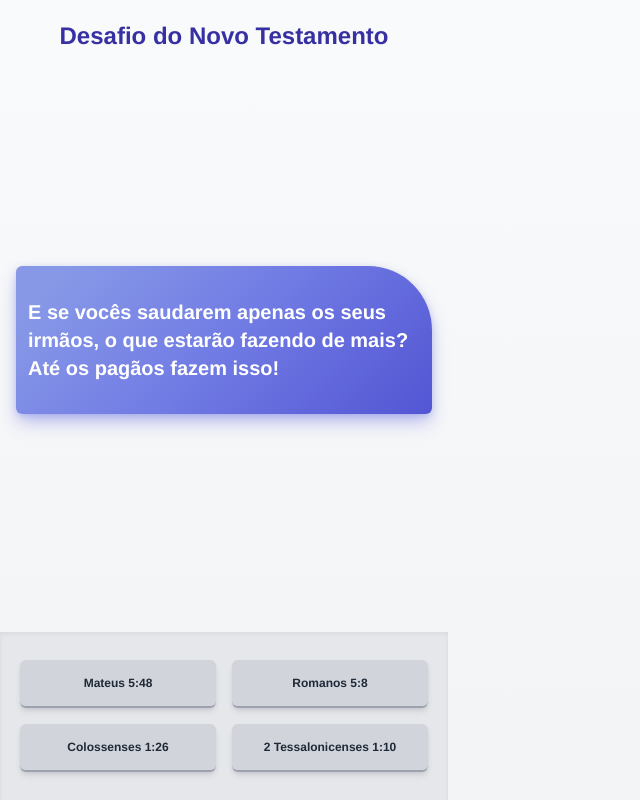
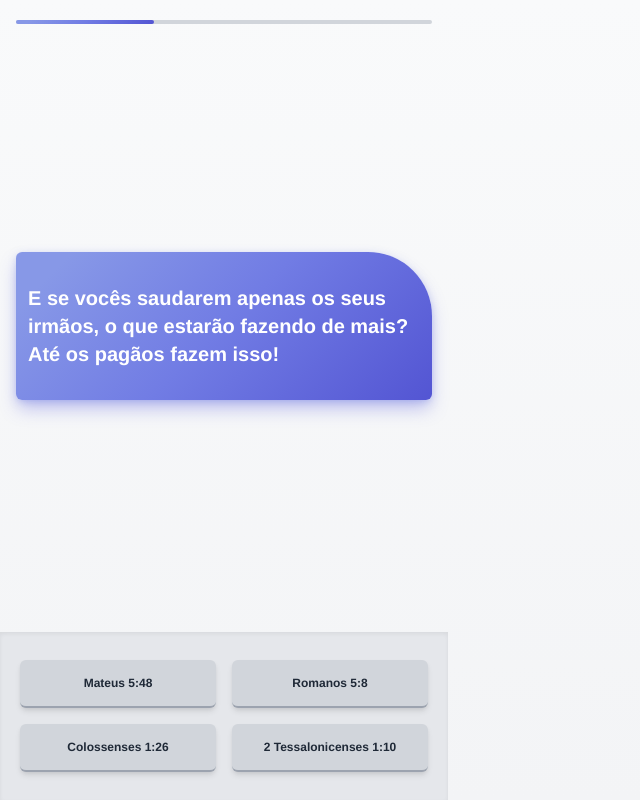
Before and after one commit to filipemerker/quiz, a Vue app: page /multipla-escolha in a window 1280 px wide. Shown: the whole page, without its empty margins (0-640 px from the left). Built offline with nearby package versions, Linux system fonts and the light colour scheme.

Commit message:
Implement timer

```diff
--- a/src/components/MultipleAnswer/Challenge.vue
+++ b/src/components/MultipleAnswer/Challenge.vue
@@ -1,12 +1,14 @@
 <template>
   <div class="flex flex-col min-h-screen h-full w-full max-w-md">
-    <header class="w-full py-5 flex flex-wrap content-center justify-center">
-      <h1
-        data-testid="title"
-        class="text-indigo-800 text-2xl font-bold text-center"
-      >
-        Desafio do Novo Testamento
-      </h1>
+    <header
+      class="w-full py-5 px-4 flex flex-wrap content-center justify-center"
+    >
+      <div class="timer w-full h-1 bg-gray-300 rounded-full ">
+        <div
+          :style="{ width: `${percentile}%` }"
+          class="h-full max-w-full rounded-full gradient-1 transition-all ease-in-out"
+        ></div>
+      </div>
     </header>
     <div v-if="question" class="w-full flex-grow flex items-stretch">
       <Question
@@ -21,6 +23,7 @@
 <script lang="ts">
 import { defineComponent, ref } from 'vue'
 import { useRouter } from 'vue-router'
+import { useTimer } from '@/helpers/hooks'
 import Question from '@/components/MultipleAnswer/Question.vue'
 import { createMultipleChoiceQuestion } from '@/helpers/bible'
 import { MultipleAnswerQuestion } from '@/types/Quiz'
@@ -31,11 +34,14 @@ export default defineComponent({
   async setup() {
     const { push } = useRouter()
     const question = ref<MultipleAnswerQuestion | null>(null)
+    const { percentile, reset, kill } = useTimer(15000)
+
     question.value = await createMultipleChoiceQuestion()
 
     const onSelect = async (option: string, rightAlternative: string) => {
       if (option === rightAlternative) {
         question.value = await createMultipleChoiceQuestion()
+        reset()
       } else {
         push('/')
       }
@@ -45,6 +51,7 @@ export default defineComponent({
       Question,
       question,
       onSelect,
+      percentile,
     }
   },
 })
--- /dev/null
+++ b/src/helpers/hooks.ts
@@ -0,0 +1,27 @@
+import { ref } from 'vue'
+
+export const useTimer = (max: number) => {
+  const time = ref(0)
+  const percentile = ref(0)
+
+  const clock = ref(
+    setInterval(() => {
+      time.value += 100
+      percentile.value = (time.value * 100) / max
+    }, 100)
+  )
+
+  return {
+    time,
+    percentile,
+    reset: () => {
+      time.value = 0
+      percentile.value = 0
+    },
+    kill: () => {
+      clearInterval(clock.value)
+      time.value = 0
+      percentile.value = 0
+    },
+  }
+}
--- a/src/helpers/index.ts
+++ b/src/helpers/index.ts
@@ -2,3 +2,6 @@ export const random = (start: number, finish: number): number =>
   ~~(Math.random() * finish) + start
 export const shuffle = (array: any[]): any[] =>
   array.sort(() => Math.random() - 0.5)
+export const percentile = (from: number, to: number) => {
+  return (from / to) * 1000
+}
--- a/src/views/Home.vue
+++ b/src/views/Home.vue
@@ -34,7 +34,7 @@
         <router-link
           v-for="(game, index) in games"
           :key="game"
-          class="card-link"
+          class="card-link outline-none"
           :to="game.route"
         >
           <div
@@ -107,4 +107,13 @@ export default defineComponent({
   max-width: 10rem;
   min-width: 8rem;
 }
+.card-link {
+  -webkit-tap-highlight-color: transparent;
+  -webkit-touch-callout: none;
+  -webkit-user-select: none;
+  -khtml-user-select: none;
+  -moz-user-select: none;
+  -ms-user-select: none;
+  user-select: none;
+}
 </style>
```
